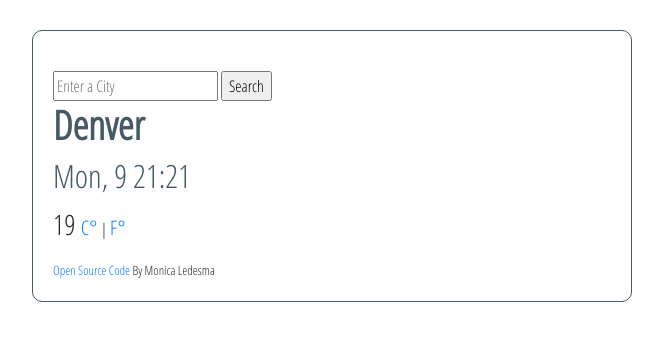
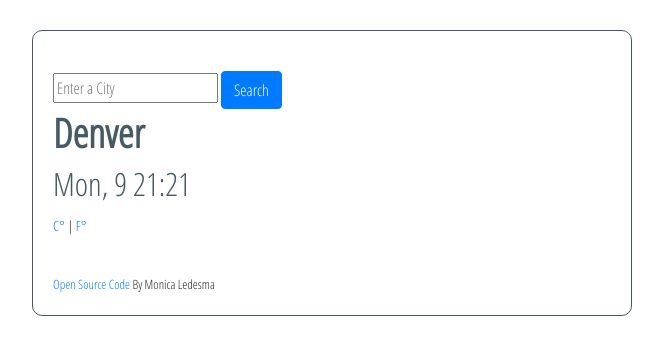
Before and after one commit to monica88green/my-weather-app, a plain HTML site: page index.html in a window 1280 px wide. Shown: the whole page, without its empty margins (308-971 px from the left). Drawn offline with nearby package versions, Linux system fonts and the light colour scheme; no server answers.

Commit message:
Styled search button and temperature units

```diff
--- a/index.html
+++ b/index.html
@@ -20,17 +20,18 @@
 
         <form id="city-search-form" class="city-search">
           <input type="text" id="search-input" placeholder="Enter a City" />
-          <input type="submit" value="Search" />
+          <input type="submit" value="Search" class="btn btn-primary" />
         </form>
 
         <h1 id="city">Denver</h1>
         <h2>
           Sunday 9/27
         </h2>
-        <span class="city-temp" id="city-temp"> 19 </span>
+        <span class="city-temp" id="city-temp"> </span>
+        <span class="units">
         <span class="celsius" id="celsius-coverted"><a href="#">C°</a></span> |
         <span class="fahrenheit" id="fahrenheit-converted"><a href="#">F°</a></span>
-
+</span>
         <div class="row">
           <div class="col-6">
 
--- a/src/styles.css
+++ b/src/styles.css
@@ -34,7 +34,7 @@ ul {
 }
 
 .city-temp {
-  font-size: 28px;
+  font-size: 32px;
 }
 
 .row {
@@ -42,9 +42,10 @@ ul {
   margin-left: 7px;
 }
 
-.celsius,
-.fahrenheit {
-  font-size: 20px;
+.units {
+  font-size: 14px;
+  position: relative;
+  top: -16px;
 }
 
 .github-link {
```
